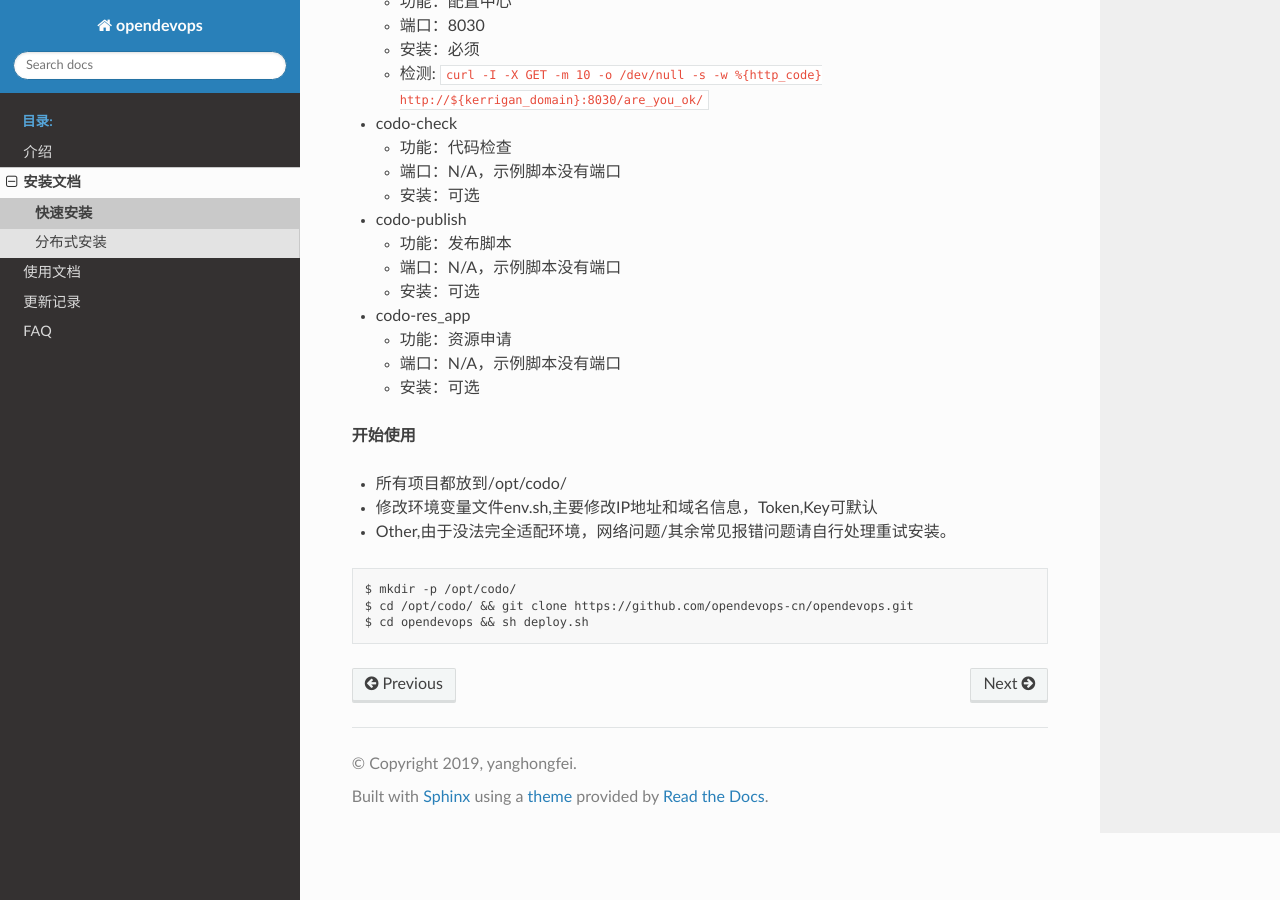
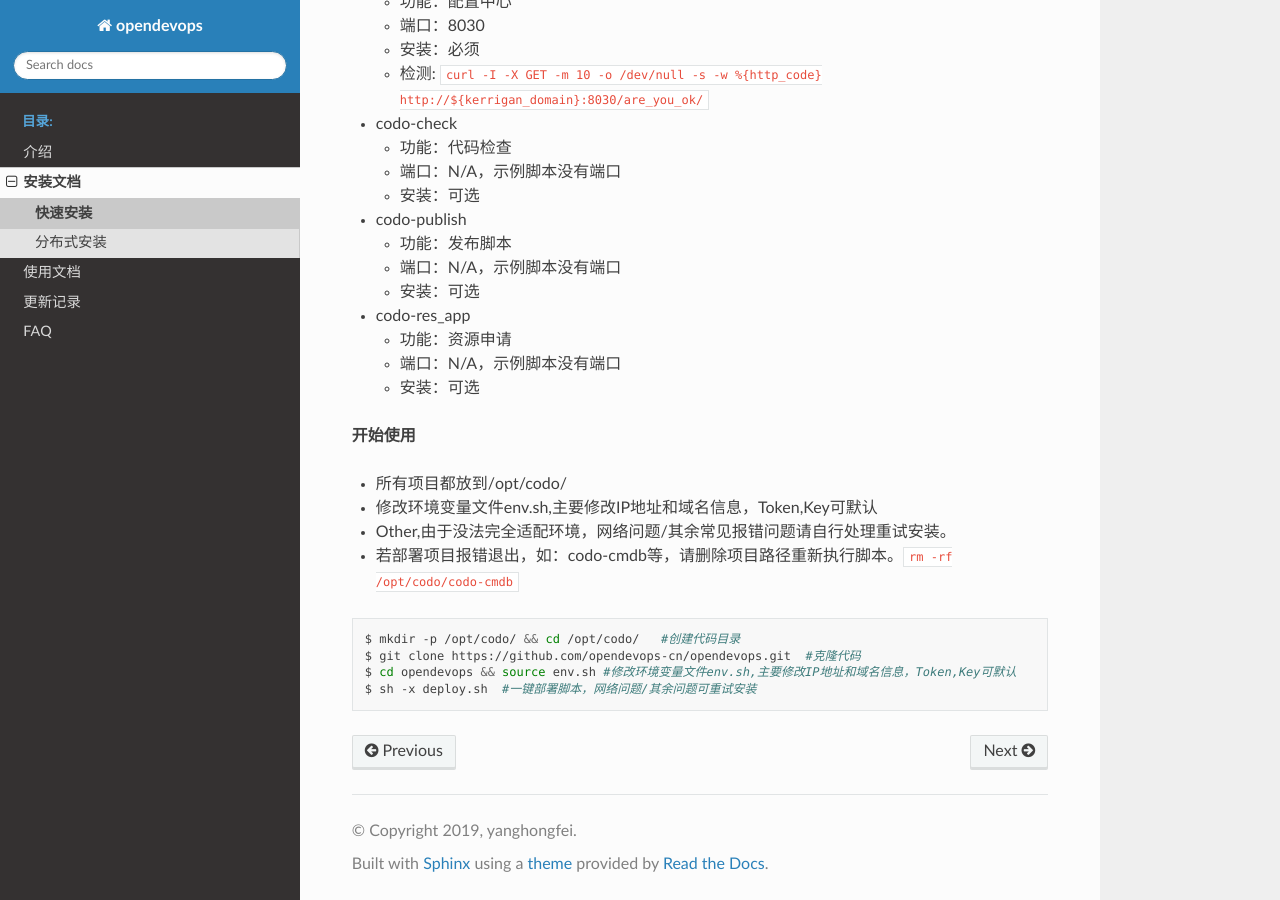
Before and after one commit to opendevops-cn/opendevops, a Sphinx documentation site: the page built from docs/source/stand_alone_install.md, in a window 1280 px wide and 900 px high, scrolled down 1338 px. Built offline with Sphinx 7.4.7 and the Read the Docs theme 2.0.0, drawn with Linux system fonts in a browser that asks for light colours; pages that are not in the unit, such as notebooks, are missing from menus.

Commit message:
[Update] 更新部署脚本,前端新增配置中心UI

````diff
--- a/docs/source/stand_alone_install.md
+++ b/docs/source/stand_alone_install.md
@@ -77,10 +77,12 @@
 - 所有项目都放到/opt/codo/
 - 修改环境变量文件env.sh,主要修改IP地址和域名信息，Token,Key可默认
 - Other,由于没法完全适配环境，网络问题/其余常见报错问题请自行处理重试安装。
+- 若部署项目报错退出，如：codo-cmdb等，请删除项目路径重新执行脚本。`rm -rf /opt/codo/codo-cmdb`
 
 
+```shell
+$ mkdir -p /opt/codo/ && cd /opt/codo/   #创建代码目录
+$ git clone https://github.com/opendevops-cn/opendevops.git  #克隆代码
+$ cd opendevops && source env.sh #修改环境变量文件env.sh,主要修改IP地址和域名信息，Token,Key可默认
+$ sh -x deploy.sh  #一键部署脚本，网络问题/其余问题可重试安装
 ```
-$ mkdir -p /opt/codo/
-$ cd /opt/codo/ && git clone https://github.com/opendevops-cn/opendevops.git
-$ cd opendevops && sh deploy.sh
-```
````
Also changed, not shown: 1 other file.
